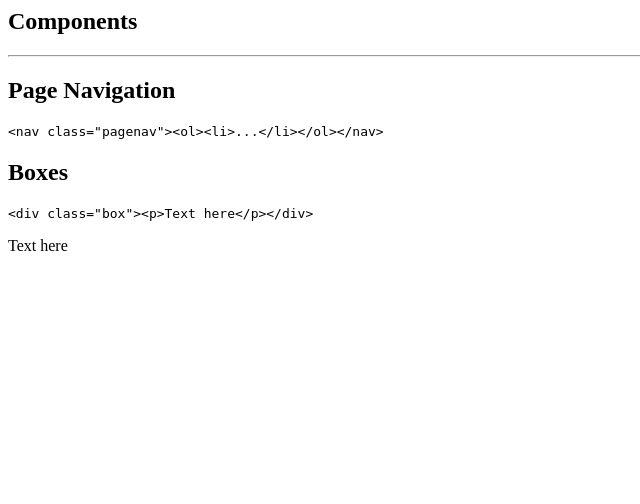
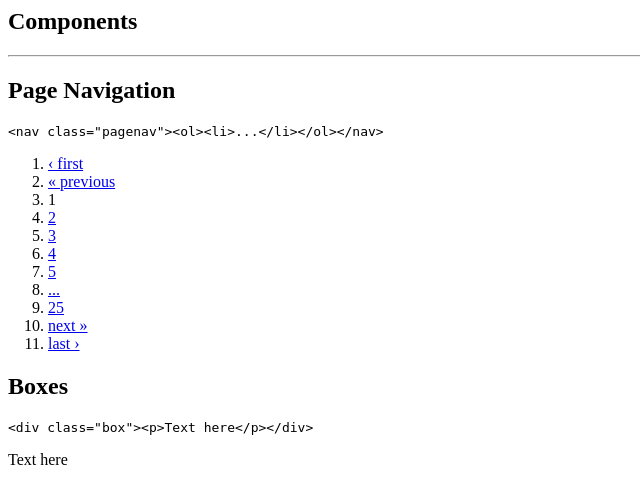
Before and after one commit to what-digital/divio-styleguide, a Django app: template divio_styleguide/templates/divio_styleguide/section_components.html in a window 1280 px wide. Shown: the top 504 px of the page, without its empty margins (0-640 px from the left). Run offline with Django 3.2, Linux system fonts and the light colour scheme; the template is opened without the code that fills it, so the values that code supplies are empty; some libraries are stand-ins or nearby versions.

Commit message:
added pagenav example code to components

```diff
--- /dev/null
+++ b/divio_styleguide/templates/divio_styleguide/components/pagenav.html
@@ -0,0 +1,11 @@
+{% load i18n %}
+<li class="first"><a href="#">&lsaquo; first</a></li>
+<li class="prev"><a href="#">&laquo; previous</a></li>
+<li class="page active"><span>1</span></li>
+{% for page in "2345"|make_list %}
+<li class="page"><a href="#">{{ page }}</a></li>
+{% endfor %}
+<li class="jumper"><a href="#">...</a></li>
+<li class="page"><a href="#">25</a></li>
+<li class="next"><a href="#">next &raquo;</a></li>
+<li class="last"><a href="#">last &rsaquo;</a></li>
--- a/divio_styleguide/templates/divio_styleguide/section_components.html
+++ b/divio_styleguide/templates/divio_styleguide/section_components.html
@@ -21,7 +21,7 @@ jQuery(document).ready(function ($) {
 			<h2>Page Navigation</h2>
 			<p><code>&lt;nav class="pagenav">&lt;ol>&lt;li>...&lt;/li>&lt;/ol>&lt;/nav></code></p>
 			<nav class="pagenav">
-				<ol>{% include "includes/menu/pagenav.html" %}</ol>
+				<ol>{% include "divio_styleguide/components/pagenav.html" %}</ol>
 			</nav>
 		</div>
 		<div class="grid-8 omega">
```
